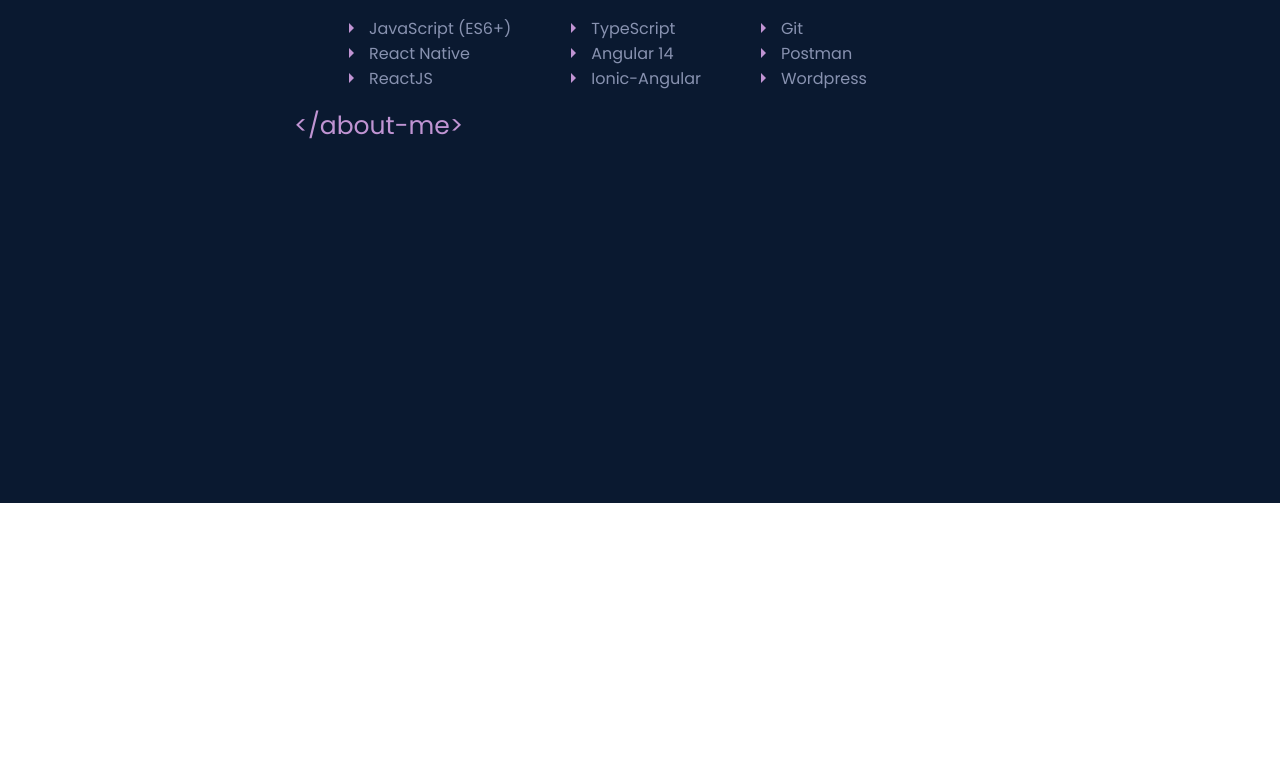
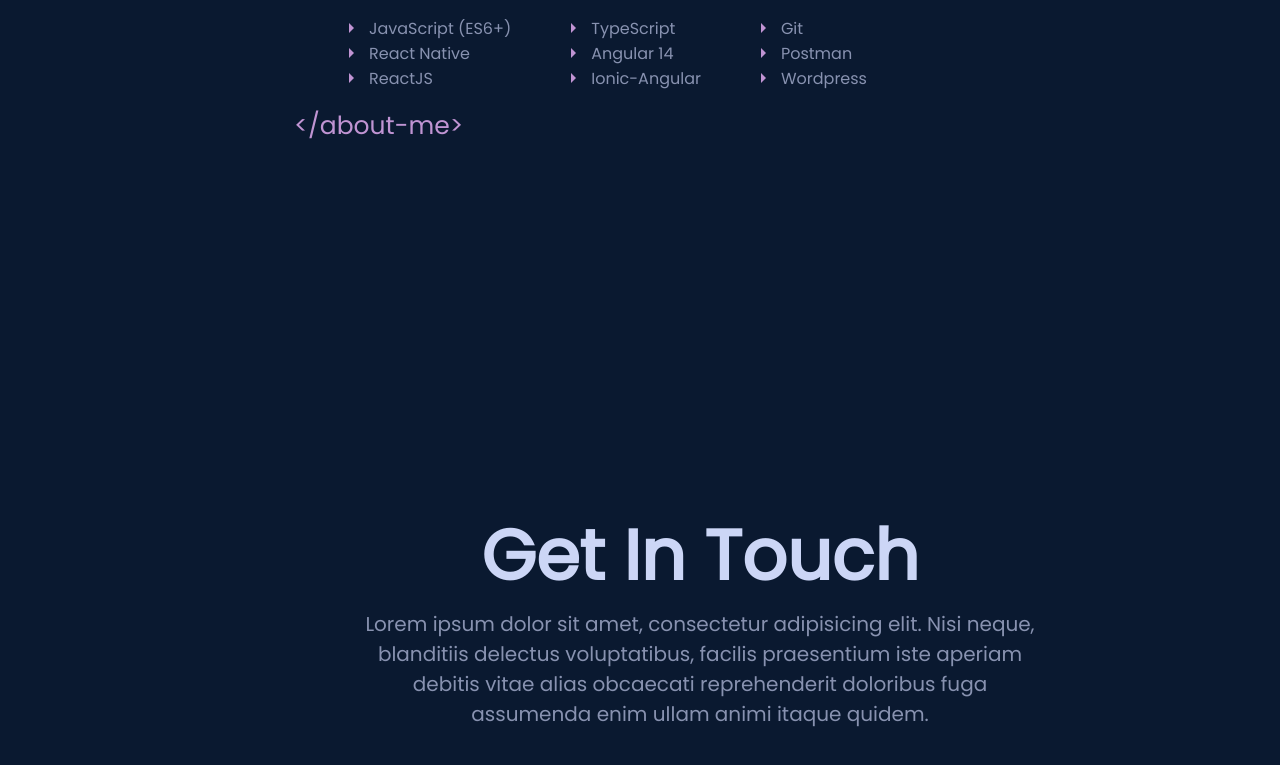
Before and after one commit to barreyrojohnmiko/personal-portfolio, a React (Create React App) app: page /home in a window 1280 px wide. Shown: the part 1234-1999 px from the top of the page. Before the commit the page ends 1737 px from the top, so only its background shows below. Built offline with nearby package versions, Linux system fonts and the light colour scheme.

Commit message:
added jump navigation for Contact component

```diff
--- a/src/App.tsx
+++ b/src/App.tsx
@@ -3,7 +3,6 @@ import { Routes, Route } from "react-router-dom";
 import "./App.css";
 
 import Home from "./components/Home";
-import Contact from "./components/Contact";
 
 const App = () => {
   return (
@@ -11,7 +10,6 @@ const App = () => {
       <Routes>
         <Route path="/" element={<Home />} />
         <Route path="/home" element={<Home />} />
-        <Route path="/contact" element={<Contact />} />
       </Routes>
     </div>
   );
--- a/src/components/About.tsx
+++ b/src/components/About.tsx
@@ -2,11 +2,10 @@ import React, { RefObject } from "react";
 import "./About.css";
 
 type AboutProps = {
-  id: string;
   aboutSectionRef: RefObject<HTMLDivElement>;
 };
 
-const About: React.FC<AboutProps> = ({ id, aboutSectionRef }) => {
+const About: React.FC<AboutProps> = ({ aboutSectionRef }) => {
   return (
     <div className="main-body-container">
       <div className="about-body">
@@ -20,7 +19,7 @@ const About: React.FC<AboutProps> = ({ id, aboutSectionRef }) => {
           </div>
         </div>
 
-        <div className="about-container" id={id} ref={aboutSectionRef}>
+        <div className="about-container" ref={aboutSectionRef}>
           <div className="dev-profile">
             <div className="label">&lt;about-me&gt;</div>
             <div className="about-me-container">
--- a/src/components/Contact.css
+++ b/src/components/Contact.css
@@ -0,0 +1,35 @@
+.main-contact-container {
+  margin-bottom: 30%;
+}
+
+.contact-body {
+  width: 100%;
+}
+
+.contact-flex-container {
+  display: flex;
+  flex-direction: column;
+  justify-content: center;
+  align-items: center;
+  text-align: center;
+  margin-top: 19.5%;
+  margin-bottom: 30%;
+}
+
+.contact-label {
+  font-family: "Poppins", sans-serif;
+  font-style: normal;
+  font-weight: bold;
+  font-size: 70px;
+  color: #ccd6f6;
+}
+
+.contact-description {
+  font-family: "Poppins", sans-serif;
+  font-style: normal;
+  font-weight: 300;
+  color: #8892b0;
+  font-size: 20px;
+  padding-left: 20%;
+  padding-right: 20%;
+}
--- a/src/components/Contact.tsx
+++ b/src/components/Contact.tsx
@@ -1,9 +1,24 @@
-import React from "react";
+import React, { RefObject } from "react";
+import "./Contact.css";
 
-const Contact = () => {
+type ContactProps = {
+  contactSectionRef: RefObject<HTMLDivElement>;
+};
+
+const Contact: React.FC<ContactProps> = ({ contactSectionRef }) => {
   return (
-    <div className="main-contact-container">
-      <div></div>
+    <div className="main-contact-container" ref={contactSectionRef}>
+      <div className="contact-body">
+        <div className="contact-flex-container">
+          <div className="contact-label">Get In Touch</div>
+          <div className="contact-description">
+            Lorem ipsum dolor sit amet, consectetur adipisicing elit. Nisi
+            neque, blanditiis delectus voluptatibus, facilis praesentium iste
+            aperiam debitis vitae alias obcaecati reprehenderit doloribus fuga
+            assumenda enim ullam animi itaque quidem.
+          </div>
+        </div>
+      </div>
     </div>
   );
 };
--- a/src/components/Home.tsx
+++ b/src/components/Home.tsx
@@ -4,14 +4,25 @@ import "./Home.css";
 import About from "./About";
 import Sidebar from "../views/Sidebar";
 import Header from "../views/Header";
+import Contact from "./Contact";
 
 const Home = () => {
   const aboutSectionRef = useRef<HTMLDivElement>(null);
+  const contactSectionRef = useRef<HTMLDivElement>(null);
 
   const handleAboutClick = () => {
     if (aboutSectionRef.current) {
       window.scrollTo({
         top: aboutSectionRef.current.offsetTop - 50,
+        behavior: "smooth",
+      });
+    }
+  };
+
+  const handleContactClick = () => {
+    if (contactSectionRef.current) {
+      window.scrollTo({
+        top: contactSectionRef.current.offsetTop - 50,
         behavior: "smooth",
       });
     }
@@ -23,9 +34,12 @@ const Home = () => {
         <Sidebar />
       </div>
       <div className="header-container">
-        <Header handleAboutClick={handleAboutClick} />
+        <Header handleAboutClick={handleAboutClick} handleContactClick={handleContactClick} />
         <div>
-          <About id="about-section" aboutSectionRef={aboutSectionRef} />
+          <About aboutSectionRef={aboutSectionRef} />
+        </div>
+        <div className="contact-container">
+          <Contact contactSectionRef={contactSectionRef} />
         </div>
       </div>
     </div>
--- a/src/views/AnimatedButton.tsx
+++ b/src/views/AnimatedButton.tsx
@@ -1,10 +1,13 @@
 import React from "react";
-
 import "./AnimatedButton.css";
 
-const AnimatedButton = () => {
+interface AnimatedButtonProps {
+  animatedButtonClick: () => void;
+}
+
+const AnimatedButton = ({ animatedButtonClick }: AnimatedButtonProps) => {
   return (
-    <div>
+    <div onClick={animatedButtonClick}>
       <button className="animated-button">
         <span></span>
         <span></span>
--- a/src/views/Header.tsx
+++ b/src/views/Header.tsx
@@ -1,14 +1,14 @@
 import React from "react";
-
 import "./Header.css";
 
 import AnimatedButton from "./AnimatedButton";
 
 interface HeaderProps {
   handleAboutClick: () => void;
+  handleContactClick: () => void;
 }
 
-const Header = ({ handleAboutClick }: HeaderProps) => {
+const Header = ({ handleAboutClick, handleContactClick }: HeaderProps) => {
   return (
     <div className="header">
       <div className="header-logo">MIKO</div>
@@ -28,7 +28,7 @@ const Header = ({ handleAboutClick }: HeaderProps) => {
           <button className="header-btn-text btn-border">Works</button>
         </div>
         <div className="header-btn-text-spacing">
-          <AnimatedButton />
+          <AnimatedButton animatedButtonClick={handleContactClick} />
         </div>
       </div>
     </div>
```
